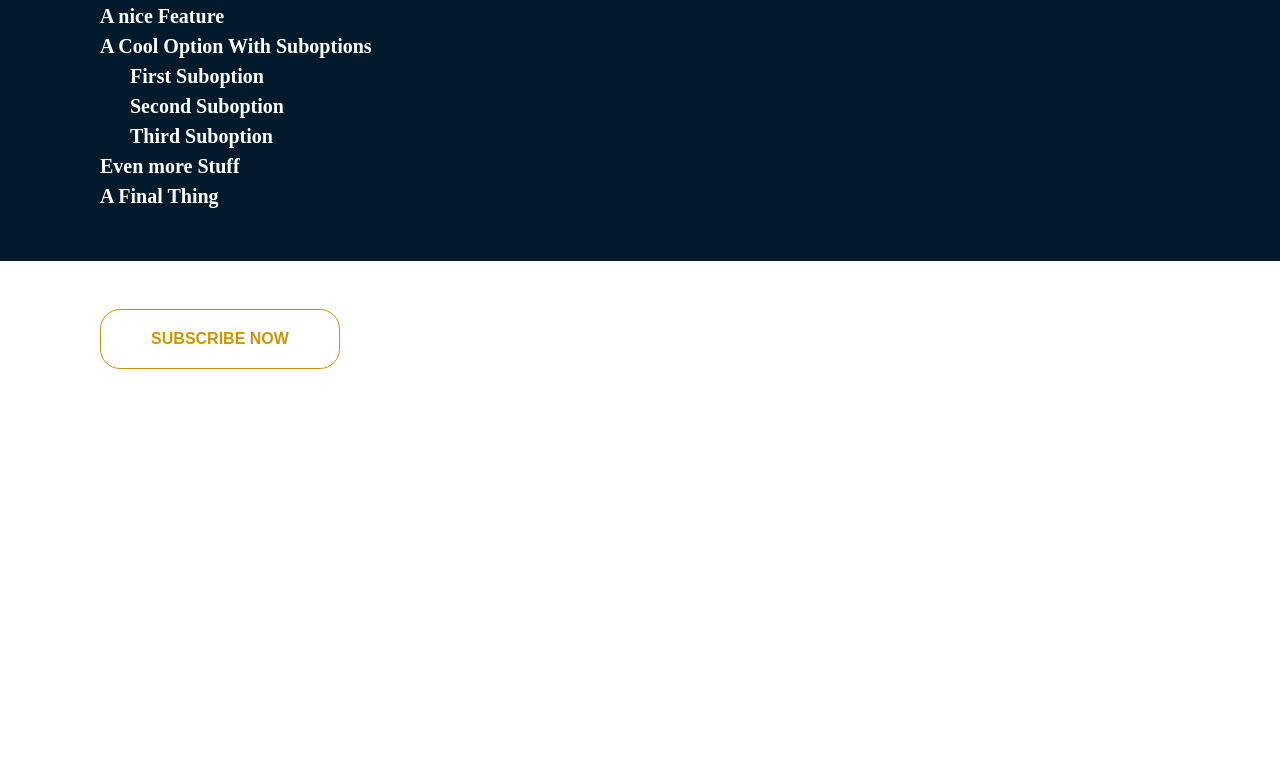
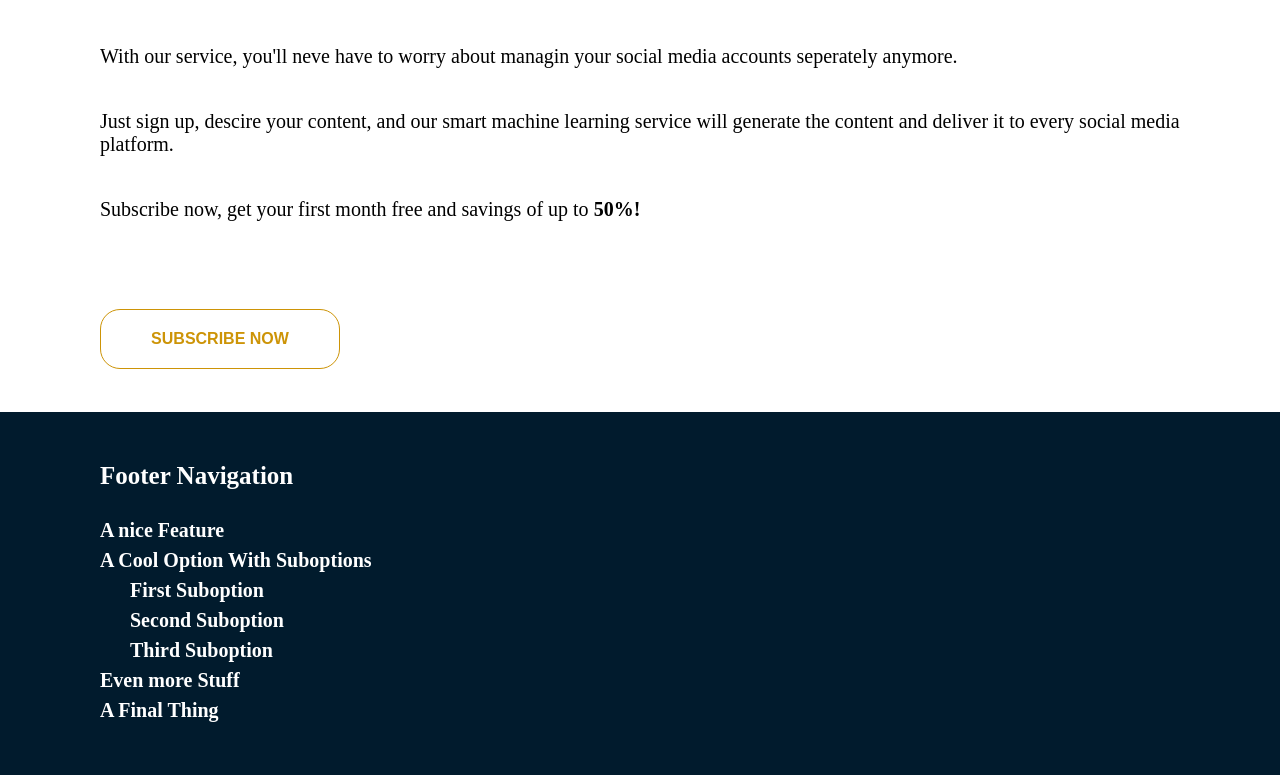
Before and after one commit to dalldyshjaa/hoxton-html-hoxton-media, a plain HTML site: page index.html in a window 1280 px wide. Shown: the part 539-1314 px from the top of the page. Before the commit the page ends 908 px from the top, so only its background shows below. Drawn offline with Linux system fonts and the light colour scheme.

Commit message:
edited smthings

```diff
--- a/index.css
+++ b/index.css
@@ -54,8 +54,8 @@ footer .container {
   padding-top: 0px;
 }
 footer {
+  margin-top: 43px;
   font-weight: 900;
-  position: absolute;
   width: 100%;
   bottom: 0px;
   padding: 50px 0;
--- a/index.html
+++ b/index.html
@@ -4,7 +4,7 @@
     <meta charset="UTF-8" />
     <meta http-equiv="X-UA-Compatible" content="IE=edge" />
     <meta name="viewport" content="width=device-width, initial-scale=1.0" />
-    <title>Document</title>
+    <title>Hoxton Media</title>
     <link rel="stylesheet" href="index.css" />
   </head>
   <body>
```
Also changed, not shown: about-us.html (+1 -1 lines).
